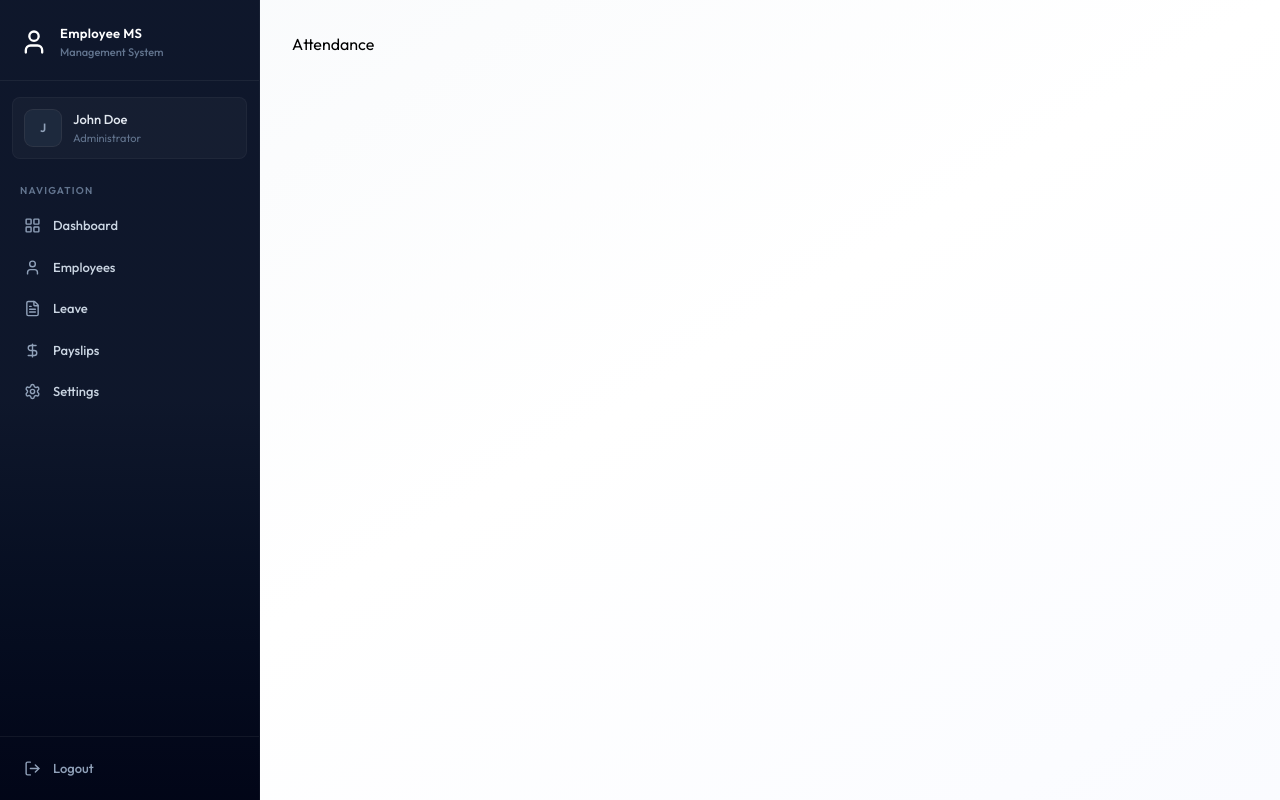
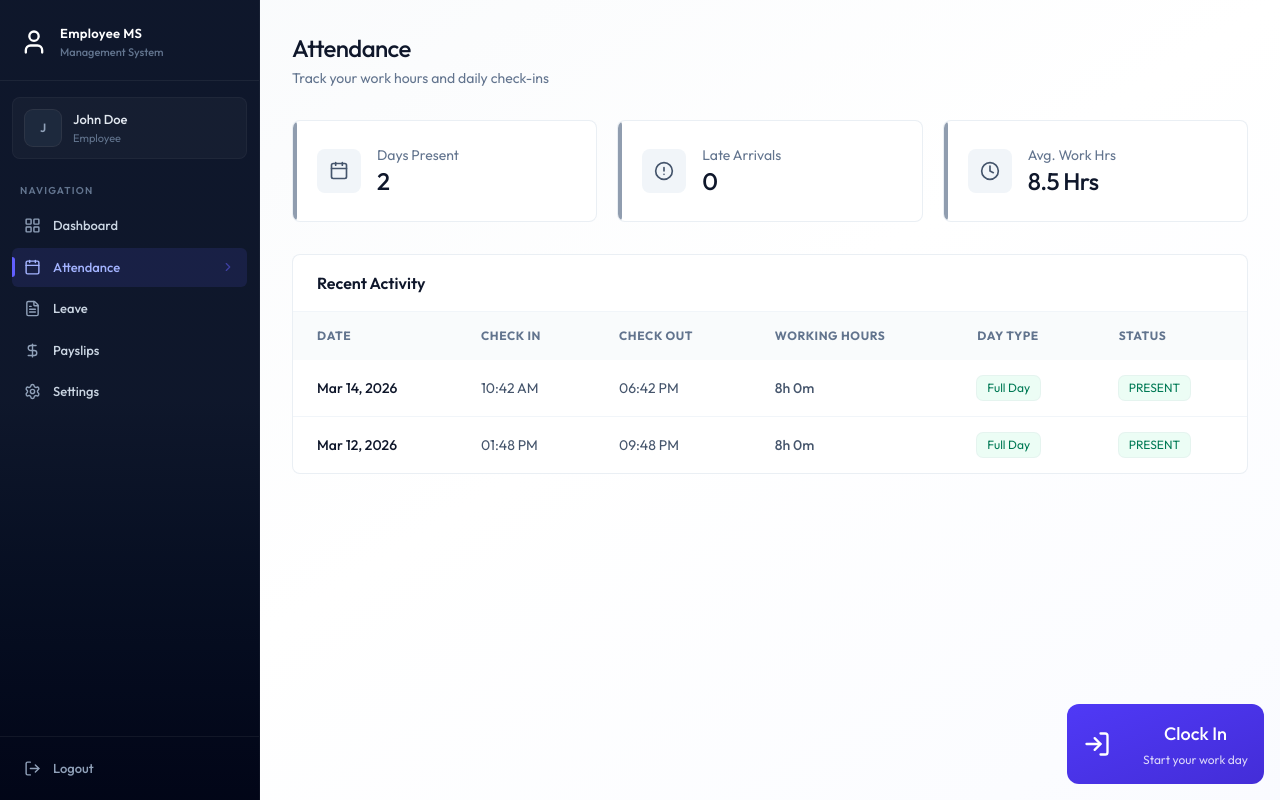
Before and after one commit to sahil-init/FullStack-EMS-Employee-Management-System, a React (Vite) app in the folder client/: page /attendance in a window 1280 px wide. Built offline with nearby package versions, Linux system fonts and the light colour scheme.

Commit message:
Attendance page UI completed

```diff
--- a/client/package.json
+++ b/client/package.json
@@ -11,6 +11,7 @@
   },
   "dependencies": {
     "@tailwindcss/vite": "^4.3.0",
+    "date-fns": "^4.4.0",
     "lucide-react": "^1.17.0",
     "react": "^19.2.6",
     "react-dom": "^19.2.6",
--- /dev/null
+++ b/client/src/components/Attendance/AttendanceHistory.jsx
@@ -0,0 +1,82 @@
+import { getDayTypeDisplay, getWorkingHoursDisplay } from '../../assets/assets';
+import { format } from 'date-fns';
+
+const AttendanceHistory = ({ history }) => {
+  return (
+    <div className="card overflow-hidden">
+      <div className="px-6 py-4 border-b border-slate-100">
+        <h3 className="font-semibold text-slate-900">Recent Activity</h3>
+      </div>
+      <div className="overflow-x-auto">
+        <table className="table-modern">
+          <thead>
+            <tr>
+              <th className="px-6 py-4">Date</th>
+              <th className="px-6 py-4">Check In</th>
+              <th className="px-6 py-4">Check Out</th>
+              <th className="px-6 py-4">Working Hours</th>
+              <th className="px-6 py-4">Day Type</th>
+              <th className="px-6 py-4">Status</th>
+            </tr>
+          </thead>
+          <tbody>
+            {history.length === 0 ? (
+              <tr>
+                <td colSpan={6} className="text-center py-12 text-slate-400">
+                  No records found
+                </td>
+              </tr>
+            ) : (
+              history.map((record) => {
+                const dayType = getDayTypeDisplay(record);
+                return (
+                  <tr key={record._id || record.id}>
+                    <td className="px-6 py-4 font-medium text-slate-900">
+                      {format(new Date(record.date), 'MMM dd, yyyy')}
+                    </td>
+
+                    <td className="px-6 py-4 text-slate-600">
+                      {record.checkIn
+                        ? format(new Date(record.checkIn), 'hh:mm a')
+                        : '-'}
+                    </td>
+
+                    <td className="px-6 py-4 text-slate-600">
+                      {record.checkOut
+                        ? format(new Date(record.checkOut), 'hh:mm a')
+                        : '-'}
+                    </td>
+
+                    <td className="px-6 py-4 text-slate-600 font-medium">
+                      {getWorkingHoursDisplay(record)}
+                    </td>
+
+                    <td className="px-6 py-4">
+                      {dayType.label !== '-' ? (
+                        <span className={`badge ${dayType.className}`}>
+                          {dayType.label}
+                        </span>
+                      ) : (
+                        '-'
+                      )}
+                    </td>
+
+                    <td className="px-6 py-4">
+                      <span
+                        className={`badge ${record.status === 'PRESENT' ? 'badge-success' : record.status === 'LATE' ? 'badge-warning' : 'badge-danger'}`}
+                      >
+                        {record.status}
+                      </span>
+                    </td>
+                  </tr>
+                );
+              })
+            )}
+          </tbody>
+        </table>
+      </div>
+    </div>
+  );
+};
+
+export default AttendanceHistory;
--- /dev/null
+++ b/client/src/components/Attendance/AttendanceStats.jsx
@@ -0,0 +1,41 @@
+import { AlertCircleIcon, CalendarIcon, ClockIcon } from 'lucide-react';
+
+const AttendanceStats = ({ history }) => {
+  const totalPresent = history.filter(
+    (h) => h.status === 'PRESENT' || h.status === 'LATE',
+  ).length;
+
+  const totalLate = history.filter(
+    (h) => h.status === 'LATE' || h.status === 'LATE',
+  ).length;
+
+  const stats = [
+    { label: 'Days Present', value: totalPresent, icon: CalendarIcon },
+    { label: 'Late Arrivals', value: totalLate, icon: AlertCircleIcon },
+    { label: 'Avg. Work Hrs', value: '8.5 Hrs', icon: ClockIcon },
+  ];
+
+  return (
+    <div className="grid grid-cols-1 sm:grid-cols-3 gap-4 sm:gap-5 mb-8">
+      {stats.map((s) => (
+        <div
+          key={s.label}
+          className="card card-hover p-5 sm:p-6 flex items-center gap-4 relative overflow-hidden group"
+        >
+          <div className="absolute left-0 top-0 bottom-0 w-1 rounded-r-full bg-slate-500/70 group-hover:bg-indigo-500/70" />
+          <div className="p-3 bg-slate-100 rounded-lg group-hover:bg-indigo-50 transition-colors duration-200">
+            <s.icon className="w-5 h-5 text-slate-600 group-hover:text-indigo-600 transition-colors duration-200" />
+          </div>
+          <div>
+            <p className="text-sm text-slate-500">{s.label}</p>
+            <p className="text-2xl font-medium text-slate-900 tracking-tight">
+              {s.value}
+            </p>
+          </div>
+        </div>
+      ))}
+    </div>
+  );
+};
+
+export default AttendanceStats;
--- /dev/null
+++ b/client/src/components/Attendance/CheckInButton.jsx
@@ -0,0 +1,55 @@
+import { Loader2Icon, LogInIcon, LogOutIcon } from 'lucide-react';
+import { useState } from 'react';
+
+const CheckInButton = ({ todayRecord, onAction }) => {
+  const [loading, setLoading] = useState(false);
+
+  const handleAttendance = async () => {
+    setLoading(true);
+    setTimeout(() => {
+      setLoading(false);
+      onAction();
+    }, 1000);
+  };
+
+  if (todayRecord?.checkOut) {
+    return (
+      <div className="flex flex-col items-center justify-center p-8 bg-slate-50 rounded-2xl border border-slate-200">
+        <h3 className="text-lg font-bold text-slate-900">Work Day Completed</h3>
+        <p className="text-slate-500 text-sm mt-1">
+          Great job! See you tomorrow
+        </p>
+      </div>
+    );
+  }
+
+  const isCheckedIn = !!todayRecord?.isCheckedIn;
+  return (
+    <div className="absolute bottom-4 right-4 flex flex-col z-1">
+      <button
+        onClick={handleAttendance}
+        disabled={loading}
+        className={`w-full max-w-xs flex justify-between items-center gap-8 p-4 rounded-xl bg-linear-to-br text-white ${isCheckedIn ? 'from-slate-700 to-slate-900' : 'from-indigo-600 to-indigo-700'}`}
+      >
+        {loading ? (
+          <Loader2Icon className="size-7 animate-spin" />
+        ) : isCheckedIn ? (
+          <LogOutIcon className="size-7" />
+        ) : (
+          <LogInIcon className="size-7" />
+        )}
+
+        <div className="relative flex flex-col items-center text-center">
+          <h2 className="text-lg font-medium mb-1">
+            {loading ? 'Processing...' : isCheckedIn ? 'Clock Out' : 'Clock In'}
+          </h2>
+          <p className="text-xs opacity-80">
+            {isCheckedIn ? 'Click to end your shift' : 'Start your work day'}
+          </p>
+        </div>
+      </button>
+    </div>
+  );
+};
+
+export default CheckInButton;
--- a/client/src/components/Sidebar.jsx
+++ b/client/src/components/Sidebar.jsx
@@ -29,7 +29,7 @@
     setMobileOpen(false);
   }, [pathname]);
 
-  const role = 'ADMIN' || 'EMPLOYEE';
+  const role = '' || 'EMPLOYEE';
   const navItems = [
     { name: 'Dashboard', href: '/dashboard', icon: LayoutGridIcon },
     role === 'ADMIN'
--- a/client/src/pages/Attendance.jsx
+++ b/client/src/pages/Attendance.jsx
@@ -1,5 +1,60 @@
+import { useCallback, useEffect, useState } from 'react';
+import { dummyAttendanceData } from '../assets/assets';
+import Loading from '../components/Loading';
+import CheckInButton from '../components/Attendance/CheckInButton';
+import AttendanceStats from '../components/Attendance/AttendanceStats';
+import AttendanceHistory from '../components/Attendance/AttendanceHistory';
+
 const Attendance = () => {
-  return <div>Attendance</div>;
+  const [history, setHistory] = useState([]);
+  const [loading, setLoading] = useState(true);
+  const [isDeleted, setIsDeleted] = useState(false);
+
+  const fetchData = useCallback(async () => {
+    setHistory(dummyAttendanceData);
+    setTimeout(() => {
+      setLoading(false);
+    }, 1000);
+  }, []);
+
+  useEffect(() => {
+    fetchData();
+  }, [fetchData]);
+
+  if (loading) return <Loading />;
+
+  const today = new Date();
+  today.setHours(0, 0, 0, 0);
+  const todayRecord = history.find(
+    (r) => new Date(r.date).toDateString() === today.toDateString(),
+  );
+
+  return (
+    <div className="animate-fade-in">
+      <div className="page-header">
+        <h1 className="page-title">Attendance</h1>
+        <p className="page-subtitle">
+          Track your work hours and daily check-ins
+        </p>
+      </div>
+
+      {isDeleted ? (
+        <div className="mb-8 p-6 bg-rose-50 border border-rose-200 rounded-2xl text-center">
+          <p className="text-rose-600">
+            You can no longer clock in or out because your employee records have
+            been marked as deleted.
+          </p>
+        </div>
+      ) : (
+        <div className="mb-8">
+          <CheckInButton todayRecord={todayRecord} onAction={fetchData} />
+        </div>
+      )}
+
+      <AttendanceStats history={history} />
+      <AttendanceHistory history={history} />
+    </div>
+  );
 };
 
 export default Attendance;
--- a/client/src/pages/Employees.jsx
+++ b/client/src/pages/Employees.jsx
@@ -22,11 +22,11 @@
     setTimeout(() => {
       setLoading(false);
     }, 1000);
-  }, []);
+  }, [selectedDept]);
 
   useEffect(() => {
     fetchEmployees();
-  }, []);
+  }, [fetchEmployees]);
 
   const filtered = employees.filter((emp) =>
     `${emp.firstName} ${emp.lastName} ${emp.position}`
```
Also changed, not shown: 1 other file (tests, documents, lock files or other folders).
